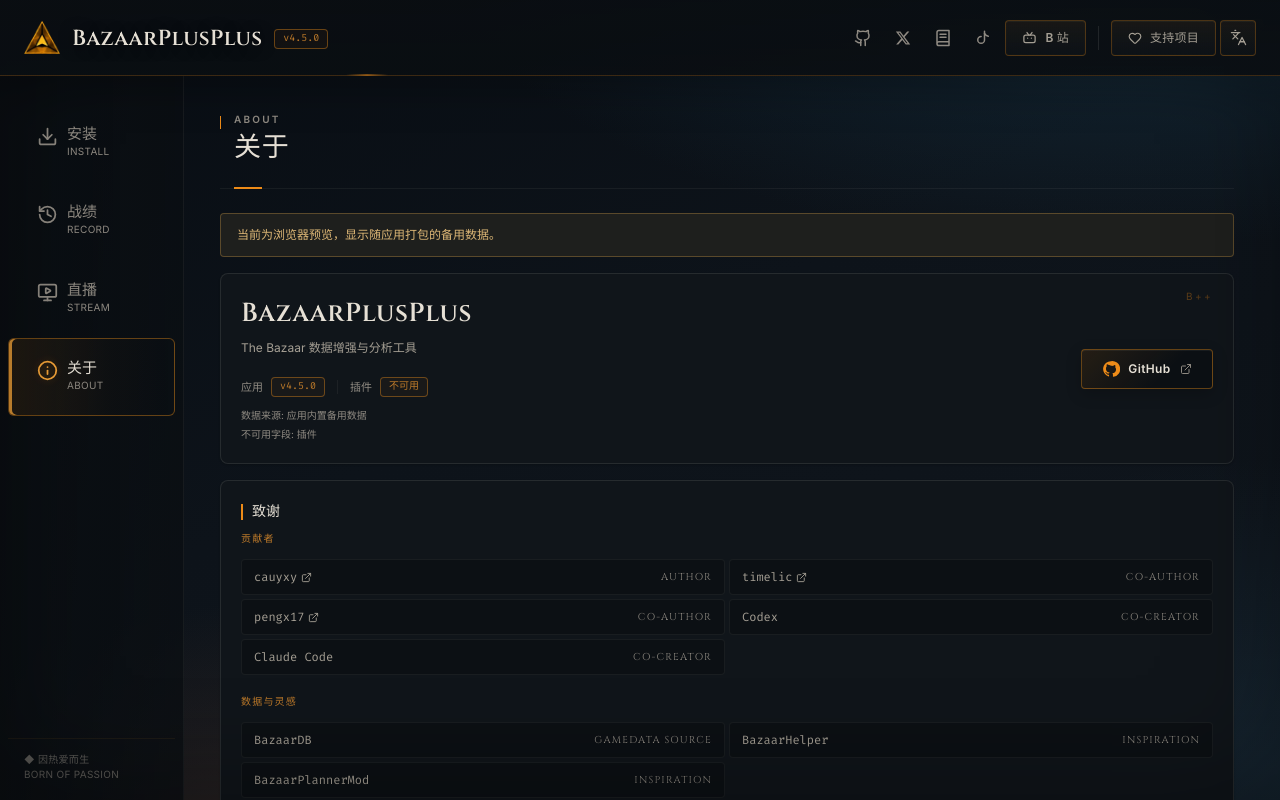
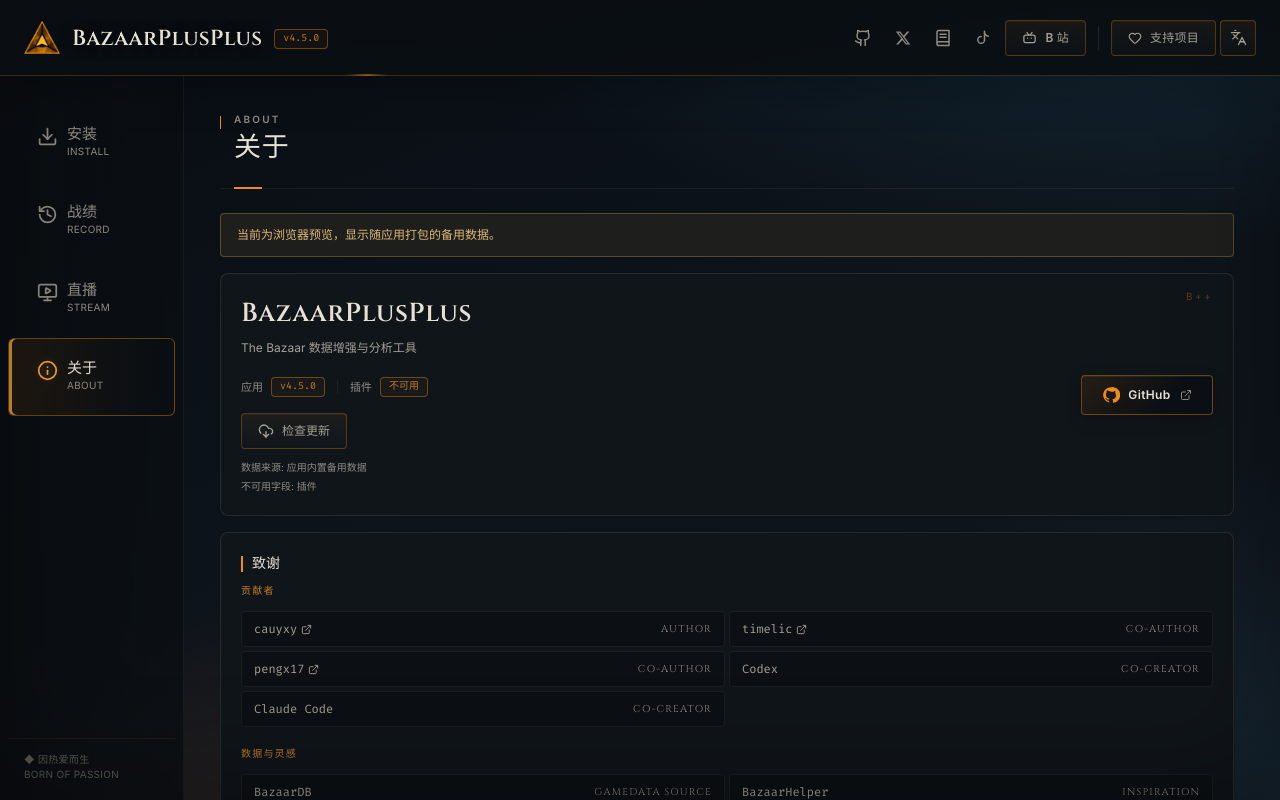
Before and after one commit to BazaarPlusPlus/bazaarplusplus-installer, a React (Vite) app: page /about in a window 1280 px wide. Built offline with nearby package versions, Linux system fonts and the light colour scheme.

Commit message:
feat(about): add check-for-updates on the About version surface
Wire the global updater checkNow intent into About so version lookup
and manual update checking share one entry path with Install.

```diff
--- a/src/pages/About.tsx
+++ b/src/pages/About.tsx
@@ -1,18 +1,25 @@
-import { ExternalLink } from 'lucide-react';
+import { CloudDownload, ExternalLink } from 'lucide-react';
 import { Button } from '../components/ui/Button';
 import { PageHeader } from '../components/ui/PageHeader';
 import { ProblemBanner } from '../components/ui/ProblemBanner';
 import { useAppBootstrap } from '../features/about/AppBootstrapProvider';
+import { useUpdater } from '../features/about/UpdaterProvider';
 import type {
   AppBootstrapSnapshot,
   AppBootstrapUnavailableField
 } from '../features/about/appBootstrap';
 import { presentAboutProblem } from '../features/about/aboutProblems';
+import type { UpdaterSnapshot } from '../features/about/updater';
 import { formatProblemDiagnostic } from '../features/shared/problems';
 import { useI18n } from '../i18n/LocaleProvider';
 import type { MessageKey } from '../i18n/messages';
 import type { AppBootstrap, AppCredit } from '../types/backend';
 import fableVerifiedBadge from '../../static/about/fable-5-verified.webp';
+
+export type AboutCheckUpdateProps = {
+  phase: UpdaterSnapshot['phase'];
+  onCheckUpdate: () => void;
+};
 
 // Credits are split into ordered groups by their `group` field so contributors
 // stay separate from the external data/inspiration sources we acknowledge.
@@ -38,16 +45,28 @@
 
 export default function About() {
   const { resource, retry } = useAppBootstrap();
+  const updater = useUpdater();
 
-  return <AboutView resource={resource} onRetry={retry} />;
+  return (
+    <AboutView
+      resource={resource}
+      onRetry={retry}
+      checkUpdate={{
+        phase: updater.phase,
+        onCheckUpdate: updater.checkNow
+      }}
+    />
+  );
 }
 
 export function AboutView({
   resource,
-  onRetry
+  onRetry,
+  checkUpdate
 }: {
   resource: AppBootstrapSnapshot;
   onRetry: () => void;
+  checkUpdate?: AboutCheckUpdateProps;
 }) {
   const { t } = useI18n();
   const bootstrap = resource.data;
@@ -60,19 +79,46 @@
         <AboutBootstrapFeedback resource={resource} onRetry={onRetry} />
 
         {bootstrap ? (
-          <AboutBootstrapContent bootstrap={bootstrap} resource={resource} />
+          <AboutBootstrapContent
+            bootstrap={bootstrap}
+            resource={resource}
+            checkUpdate={checkUpdate}
+          />
         ) : null}
       </div>
     </div>
   );
 }
 
+export function AboutCheckUpdateButton({
+  phase,
+  onCheckUpdate
+}: AboutCheckUpdateProps) {
+  const { t } = useI18n();
+  const checking = phase === 'checking';
+
+  return (
+    <Button
+      type="button"
+      onClick={onCheckUpdate}
+      disabled={checking}
+      busy={checking}
+      busyLabel={t('headerCheckingUpdate')}
+    >
+      <CloudDownload size={16} />
+      {checking ? t('headerCheckingUpdate') : t('headerCheckUpdate')}
+    </Button>
+  );
+}
+
 function AboutBootstrapContent({
   bootstrap,
-  resource
+  resource,
+  checkUpdate
 }: {
   bootstrap: AppBootstrap;
   resource: AppBootstrapSnapshot;
+  checkUpdate?: AboutCheckUpdateProps;
 }) {
   const { t } = useI18n();
 
@@ -110,6 +156,11 @@
                 {bootstrap.bundled_bpp_version ?? t('aboutUnavailableValue')}
               </span>
             </div>
+            {checkUpdate ? (
+              <div className="mt-4">
+                <AboutCheckUpdateButton {...checkUpdate} />
+              </div>
+            ) : null}
             <div className="mt-3">
               <BootstrapProvenance resource={resource} />
             </div>
```
Also changed, not shown: 1 other file (tests, documents, lock files or other folders).
